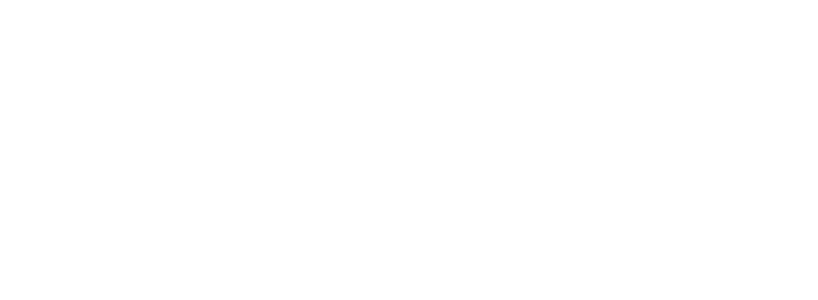
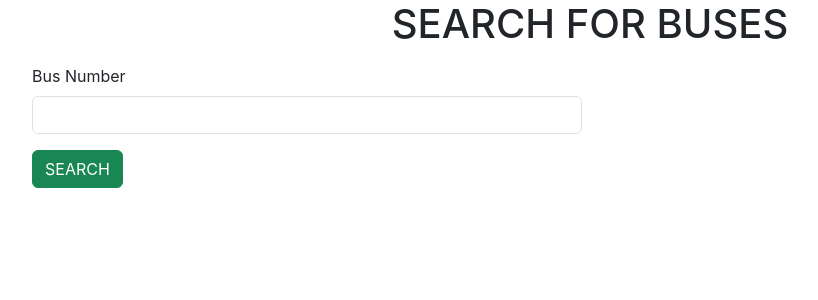
Before and after one commit to ANNARAJU-GIT/KSRTC-APP, a React (Create React App) app: page / in a window 1280 px wide. Shown: the top 300 px of the page, without its empty margins (50-868 px from the left). Built offline with nearby package versions, Linux system fonts and the light colour scheme.

Commit message:
searchbus finished

```diff
--- a/src/App.js
+++ b/src/App.js
@@ -1,10 +1,13 @@
 import logo from './logo.svg';
 import './App.css';
+import DeleteBus from './components/DeleteBus';
+import SearchBus from './components/SearchBus';
 
 function App() {
   return (
     <div>
 
+     <SearchBus/>
 
 
     </div>
```
